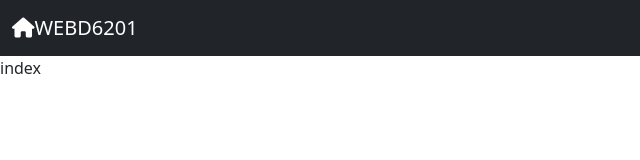
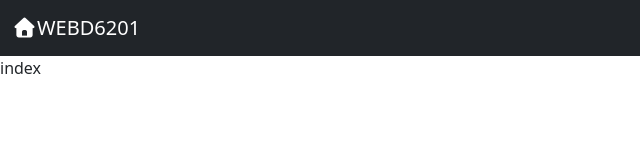
Before and after one commit to MJGalbraith31/WEBD6201Sec005Group5_Lab01-main, a website: page index.html in a window 1280 px wide. Shown: the full height of the page, 0-640 px from the left. Drawn offline with nearby package versions, Linux system fonts and the light colour scheme.

Commit message:
icon testing

```diff
--- a/index.html
+++ b/index.html
@@ -6,7 +6,7 @@
     <title>Home</title>
     <!-- CSS Section -->
     <link rel="stylesheet" href="./node_modules/bootstrap/dist/css/bootstrap.min.css">
-    <link rel="stylesheet" href="./node_modules/@fortawesome/fontawesome-free/css/all.min.css">
+    <link rel="stylesheet" href="https://MJGalbraith31/WEBD6201Sec005Group5_Lab01-main/node_modules/@fortawesome/fontawesome-free/css/all.min.css">
     <link rel="stylesheet" href="./Content/app.css">
 </head>
 <body>
```
